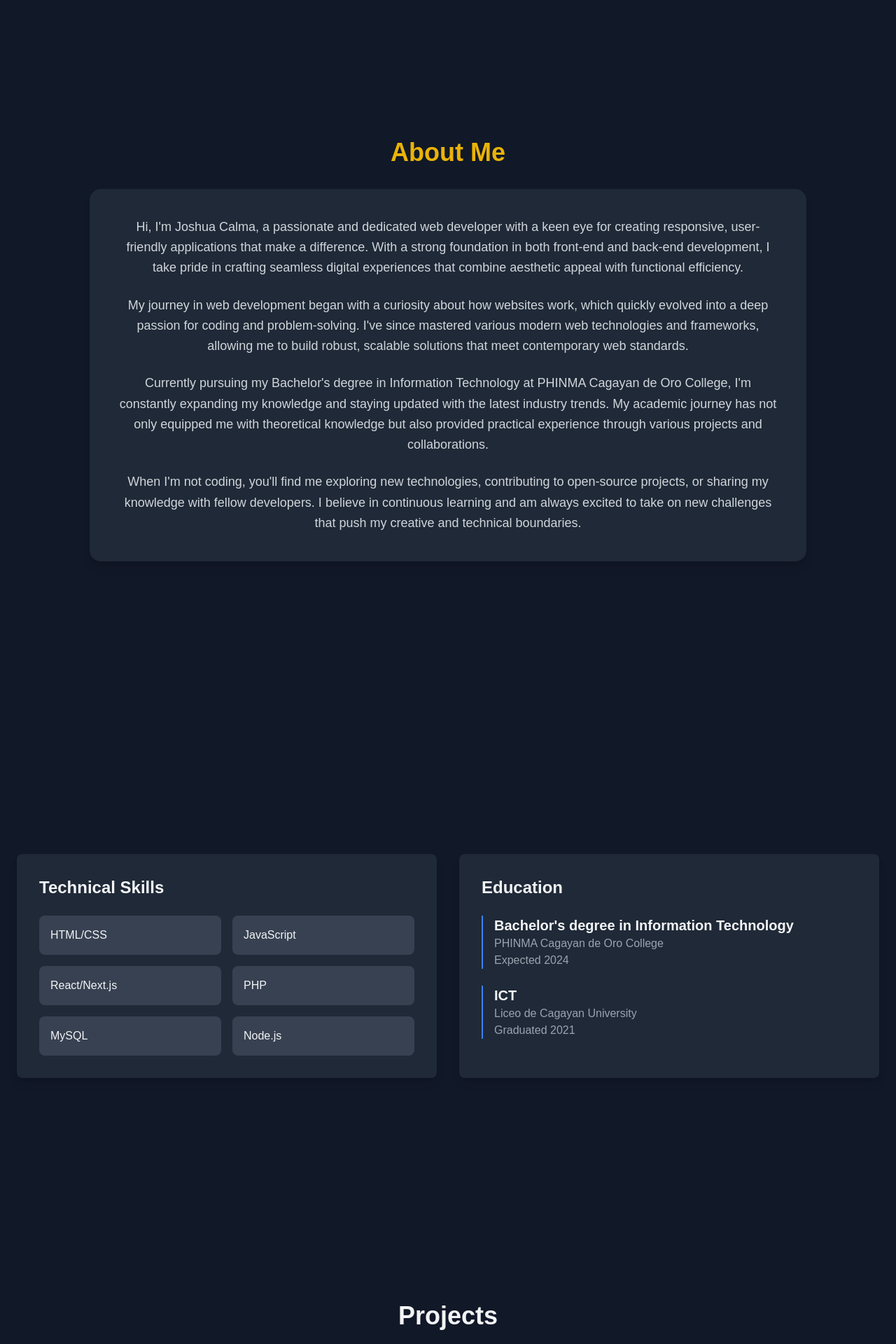
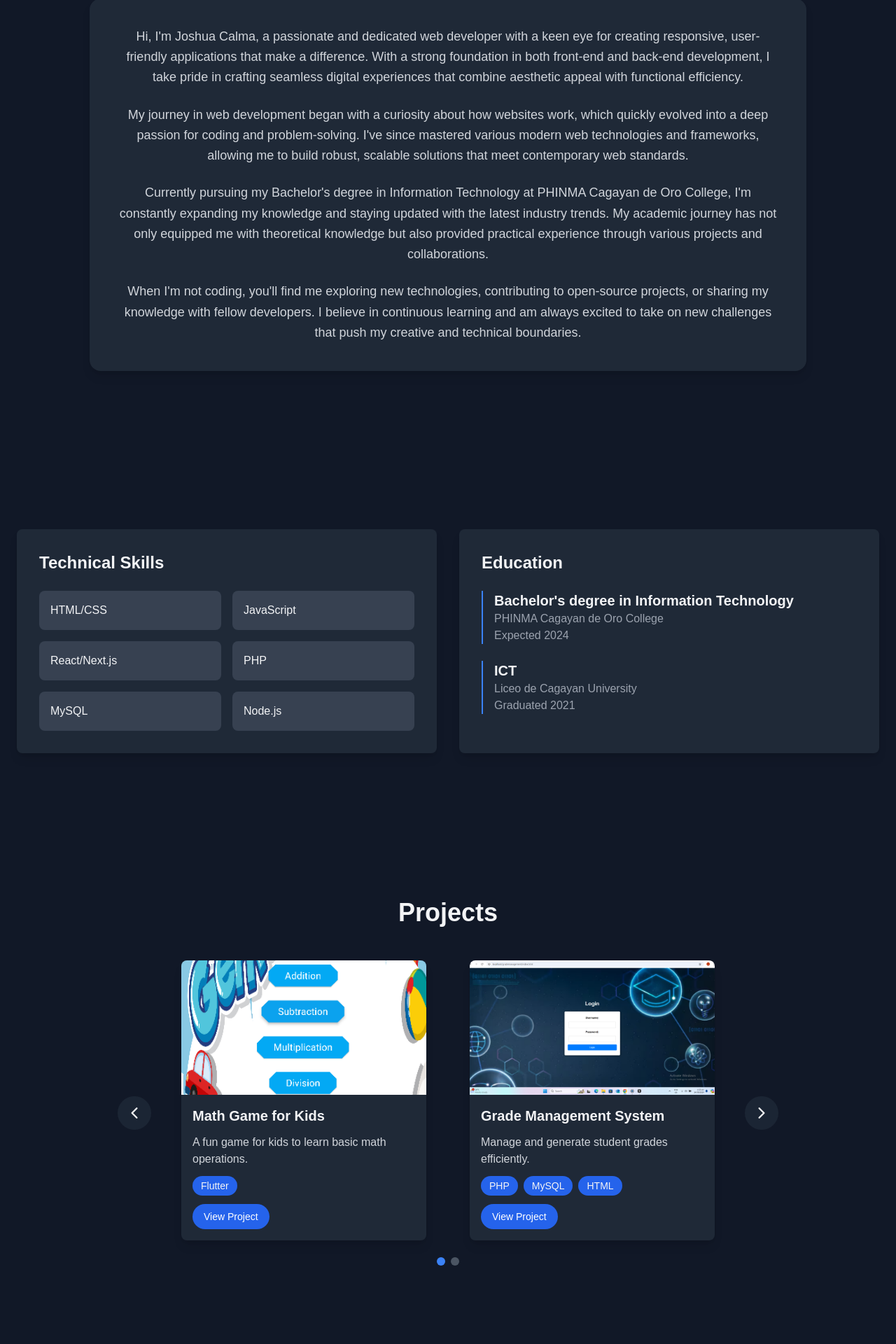
Before and after one commit to jcodes2003/portfolio, a Next.js app: page / in a window 1280 px wide. Shown: the part 876-2796 px from the top of the page at 70% size. Built offline with nearby package versions, Linux system fonts and the light colour scheme.

Commit message:
Adjust section heights and spacing for improved layout

```diff
--- a/app/page.js
+++ b/app/page.js
@@ -362,12 +362,12 @@ const Portfolio = () => {
             </nav>
           </motion.header>
 
-          <main className={`container mx-auto px-6 pt-24 space-y-20 ${
+          <main className={`container mx-auto px-6 pt-24 space-y-12 ${
             theme === 'dark' ? 'text-gray-100' : 'text-gray-900'
           }`}>
             <motion.section
               id="home"
-              className="min-h-screen flex flex-col md:flex-row items-center justify-center gap-12"
+              className="min-h-[80vh] flex flex-col md:flex-row items-center justify-center gap-12"
               variants={containerVariants}
               initial="hidden"
               animate="visible"
@@ -432,7 +432,7 @@ const Portfolio = () => {
               variants={fadeInVariants}
               initial="hidden"
               animate={mainControls}
-              className="min-h-screen flex flex-col justify-center items-center text-center space-y-8"
+              className="min-h-[80vh] flex flex-col justify-center items-center text-center space-y-8"
             >
               <motion.h2
                 className="text-4xl font-bold text-yellow-500"
@@ -502,7 +502,7 @@ const Portfolio = () => {
 
             <motion.section
               id="skills"
-              className="min-h-screen flex flex-col justify-center"
+              className="min-h-[80vh] flex flex-col justify-center"
               variants={containerVariants}
               initial="hidden"
               animate="visible"
@@ -589,7 +589,7 @@ const Portfolio = () => {
 
             <motion.section
               id="projects"
-              className="min-h-screen"
+              className="min-h-[80vh]"
             >
               <h2 className="text-4xl font-bold mb-12 text-center">
                 Projects
@@ -705,7 +705,7 @@ const Portfolio = () => {
 
             <motion.section
               id="contact"
-              className="min-h-screen flex flex-col justify-center"
+              className="min-h-[80vh] flex flex-col justify-center"
               variants={containerVariants}
               initial="hidden"
               animate="visible"
@@ -836,10 +836,10 @@ const Portfolio = () => {
                     Cagayan de Oro City, Philippines
                   </p>
                   <p className={theme === 'dark' ? 'text-gray-400' : 'text-black'}>
-                    email@example.com
+                    calmaj2003@gmail.com
                   </p>
                   <p className={theme === 'dark' ? 'text-gray-400' : 'text-black'}>
-                    +63 912 345 6789
+                    +63 935 601 3168
                   </p>
                 </div>
               </div>
```
